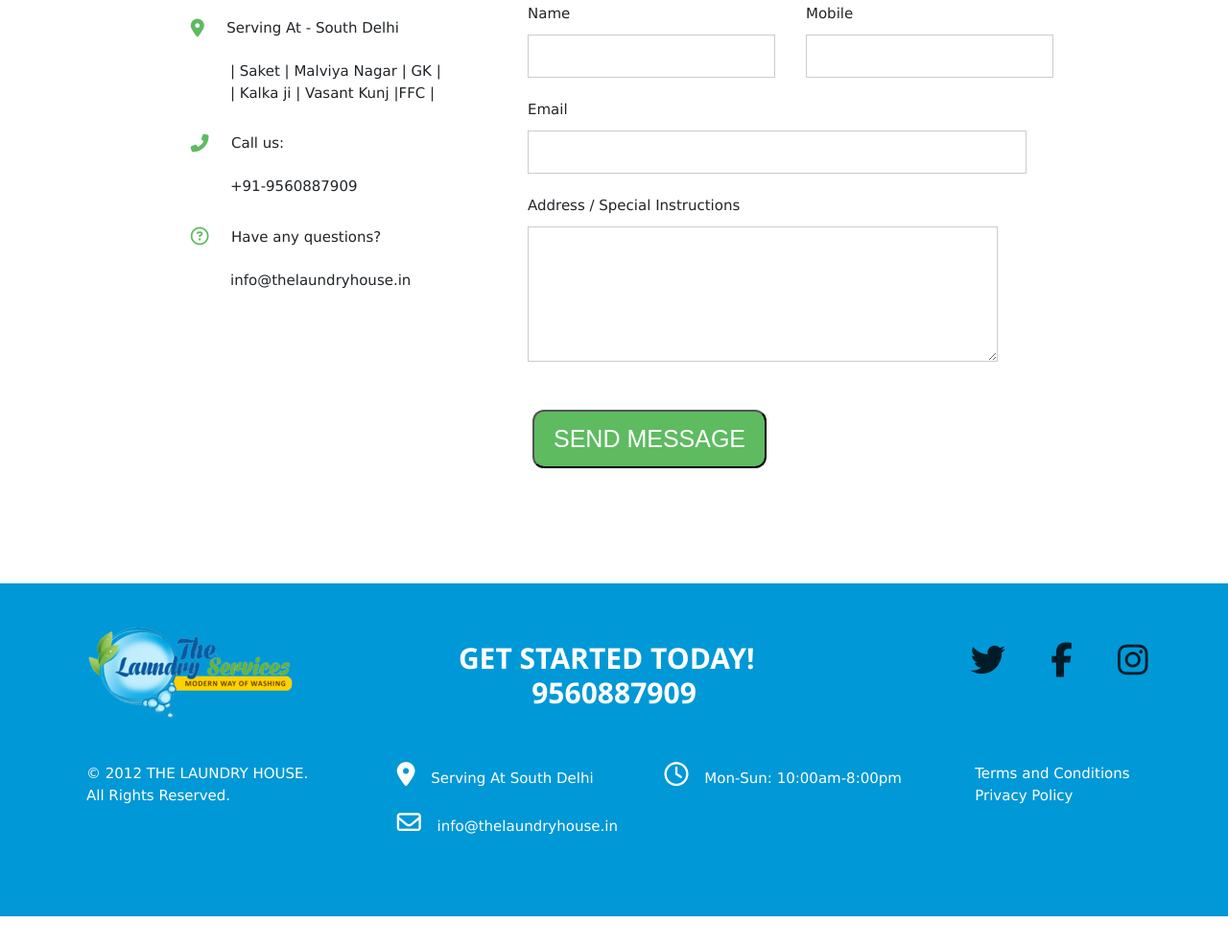
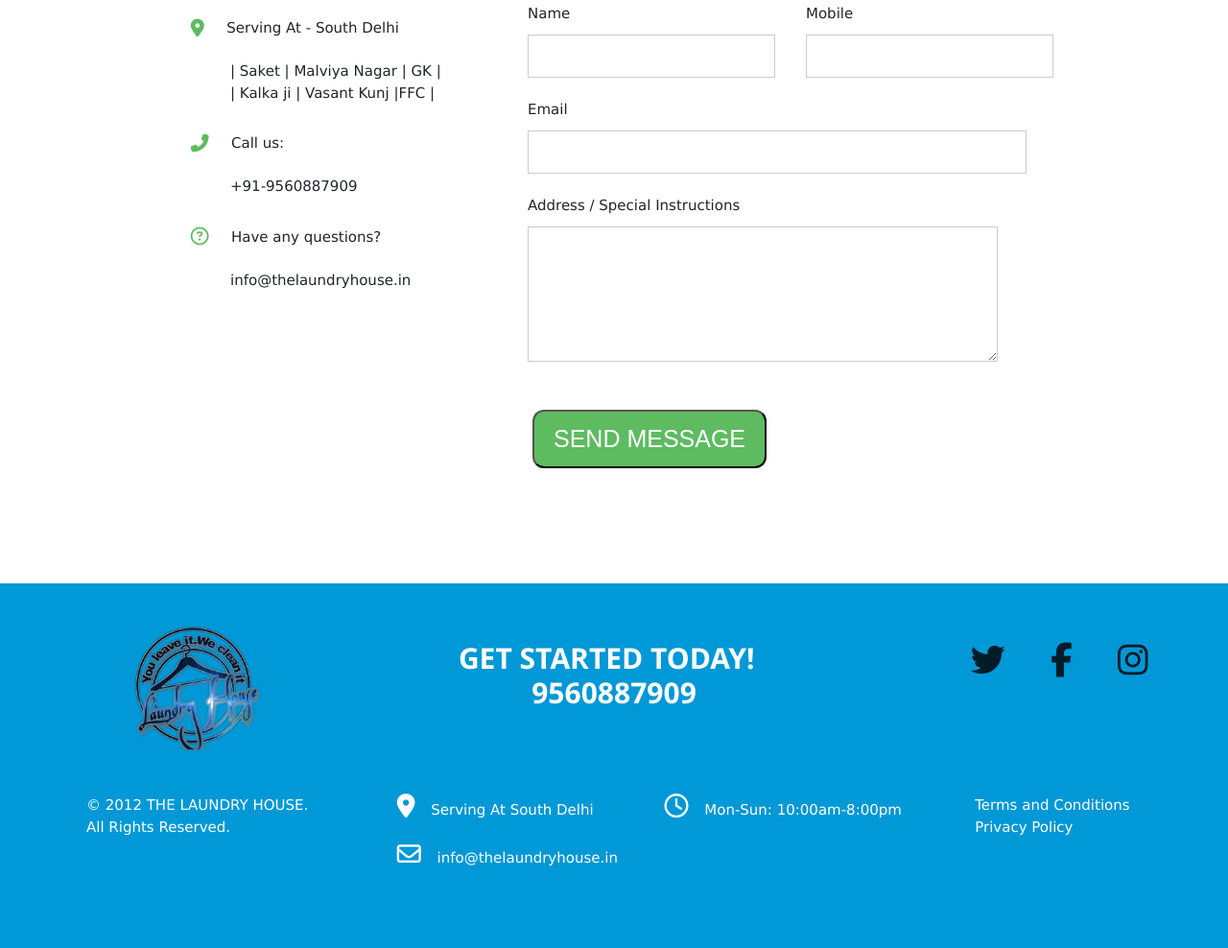
Before and after one commit to AjayAggarwal412/LAUNDRYHOUSE.github.io, a plain HTML site: page contact.html in a window 1280 px wide. Shown: the part 544-1532 px from the top of the page at 96% size. Before the commit the page ends 1499 px from the top, so only its background shows below. Drawn offline with nearby package versions, Linux system fonts and the light colour scheme.

Commit message:
Update contact.html

```diff
--- a/contact.html
+++ b/contact.html
@@ -165,7 +165,7 @@
             <div class="row">
                 <div class="col">
                     <a href="#">
-                        <img src="Laundry-img_files\logo.png">
+                        <img src="Laundry-img_files\logo4.png" style="height: 130px;width: 220px;">
                     </a>
                 </div>
                 <div class="col-5">
```
